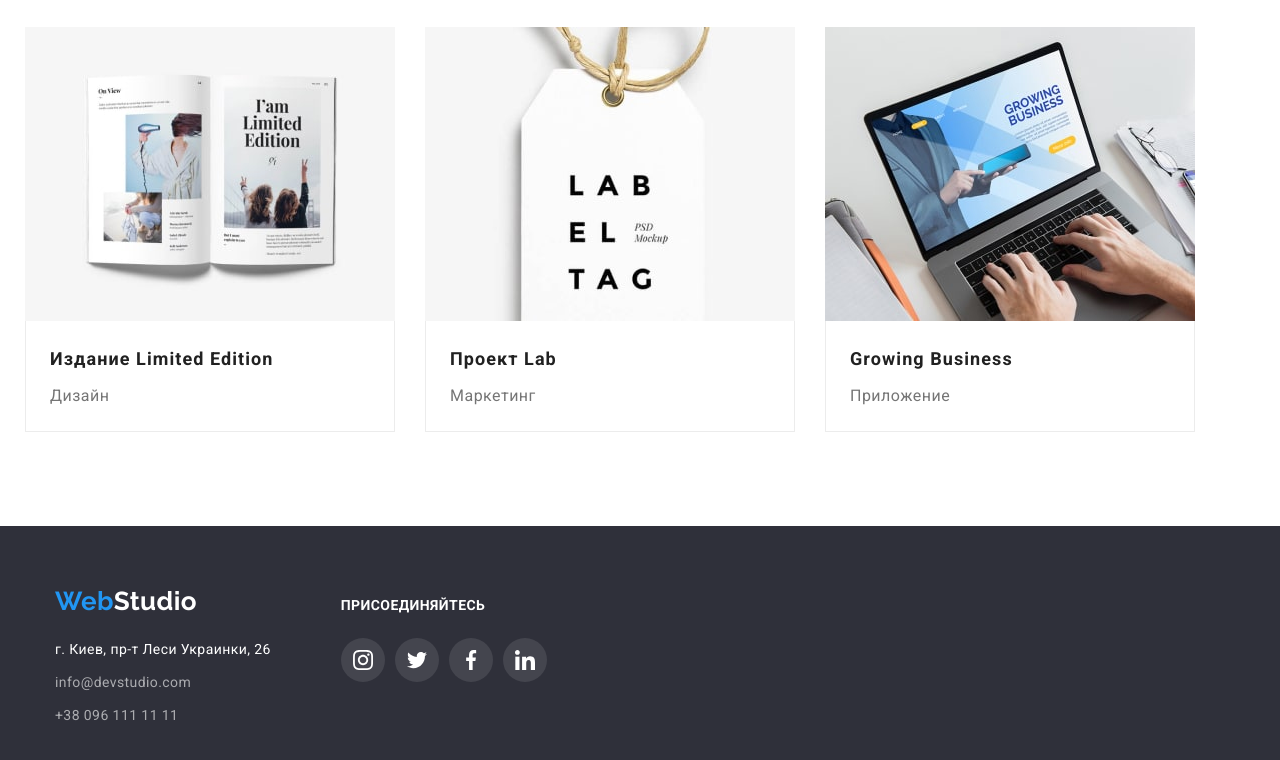
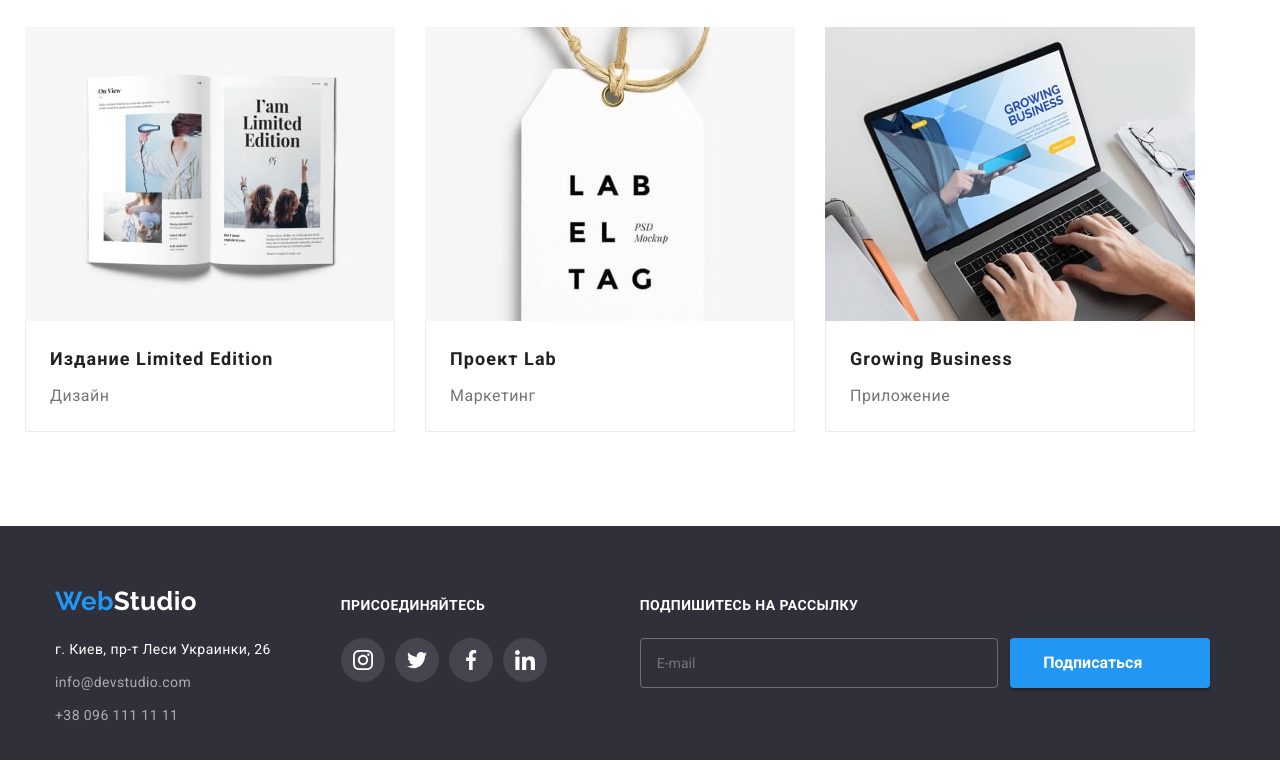
Before and after one commit to vvdiduh/goit-markup-hw-06, a plain HTML site: page portfolio.html in a window 1280 px wide. Shown: the part 1109-1869 px from the top of the page. Drawn offline with nearby package versions, Linux system fonts and the light colour scheme.

Commit message:
add footer form

```diff
--- a/css/styles.css
+++ b/css/styles.css
@@ -679,6 +679,15 @@ footer {
     background-color: transparent;
     padding-left: 16px;
     margin-right: 12px;
+    color: var(--color-secondary-text);
+}
+
+.subscription-input:focus {
+    outline: none;
+}
+
+.subscription-icon {
+    margin-left: 10px;
 }
 
 .backdrop {
@@ -857,7 +866,9 @@ footer {
     border-radius: 4px;
     border-color: transparent;
     margin: 0 auto;
-    display: block;
+    display: flex;
+    justify-content: center;
+    align-items: center;
     font-weight: 700;
     font-size: 16px;
     line-height: 1.88;
--- a/portfolio.html
+++ b/portfolio.html
@@ -236,6 +236,17 @@
                         </a></li>
                     </ul>
             </div>
+            <div class="subscription">
+                <p>Подпишитесь на рассылку</p>
+                <form class="subscription-form">
+                    <input type="text" placeholder="E-mail" class="subscription-input">
+                    <button type="submit" class="btn-form">Подписаться
+                        <svg class="subscription-icon" height="24" width="24">
+                            <use href="./image/icon.svg#icon-send">
+                        </svg>
+                    </button>
+                </form>
+            </div>
         </div>
     </footer>
 </body>
```
Also changed, not shown: index.html (+5 -1 lines), image/icon-svg/icon-send.svg (added), image/icon.svg.
